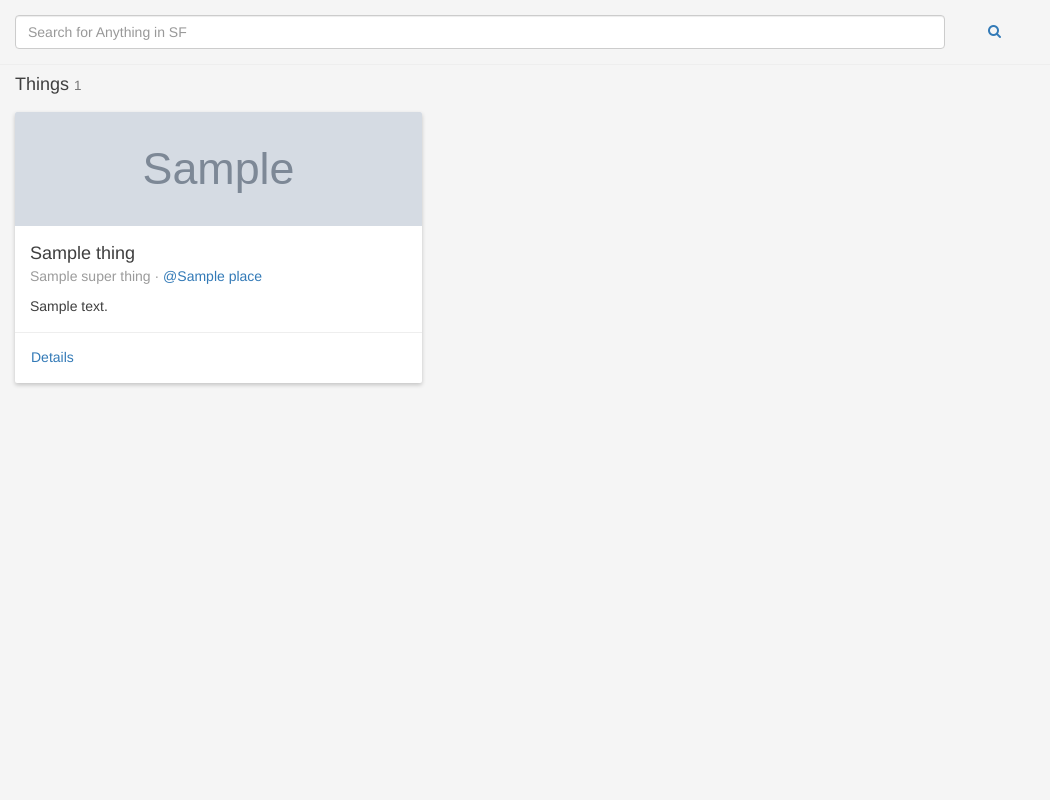
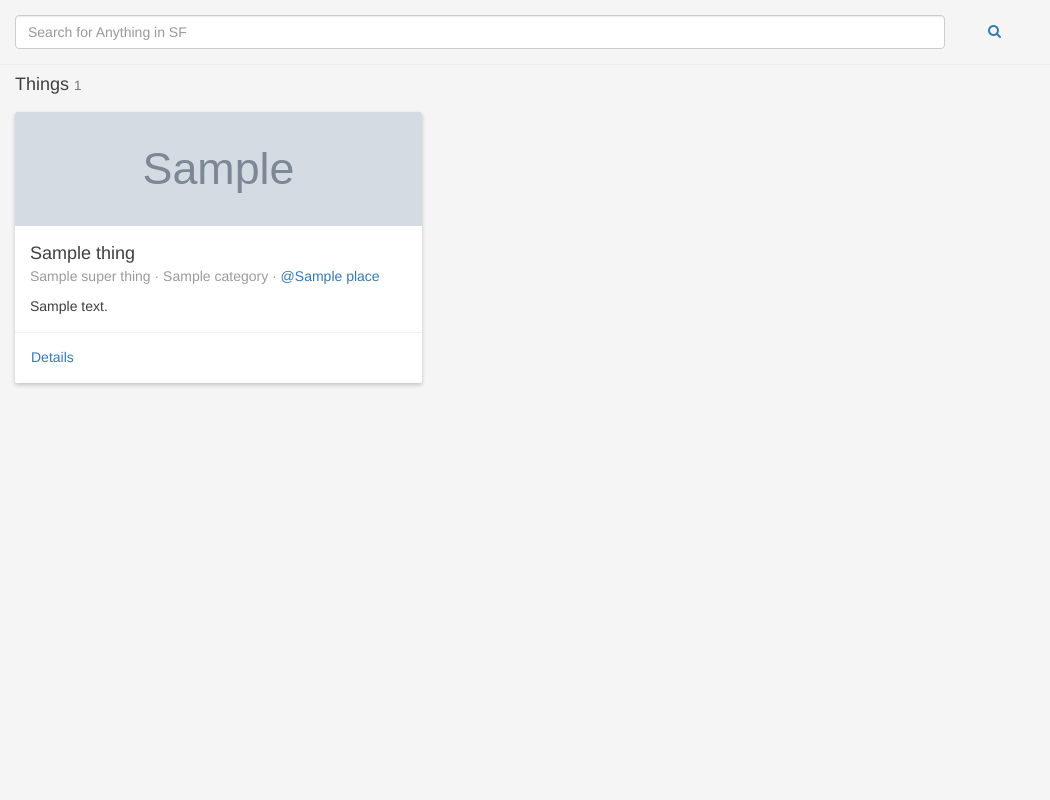
Before and after one commit to mapcat-io/_heroku-nearme, a Node project: template templates/views/search.hbs in a window 1280 px wide. Shown: the whole page, without its empty margins (0-1050 px from the left). Run offline with Node 20 templates, Linux system fonts and the light colour scheme; the template is opened without the code that fills it: most values are stand-ins (such as "Sample title", 1, 10 or a date in 2020); grey boxes marked "Sample" are stand-in pictures; some libraries are stand-ins or nearby versions.

Commit message:
added google product categories to view and api and mapped relationship in CMS

```diff
--- a/models/GoogleProduct.js
+++ b/models/GoogleProduct.js
@@ -12,5 +12,7 @@ GoogleProduct.add({
     parents: { type: Types.Relationship, ref: 'GoogleProduct', many: true }
 });
 
+GoogleProduct.relationship({ path: 'things', ref: 'Thing', refPath: 'category' });
+
 GoogleProduct.defaultColumns = 'title, slug|20%'
 GoogleProduct.register();
--- a/routes/api/thing.js
+++ b/routes/api/thing.js
@@ -7,5 +7,5 @@ exports = module.exports = function(req, res) {
     Thing.model.findById(req.params.id, function (err, thing) {
       if (err) throw err;
       res.json({thing: thing});
-    }).populate('superThing place');
+    }).populate('category superThing place');
 }
--- a/routes/api/things.js
+++ b/routes/api/things.js
@@ -9,5 +9,5 @@ exports = module.exports = function(req, res) {
       if (err) throw err;
       // all the things
       res.json({things: things});
-    }).populate('superThing place');
+    }).populate('category superThing place');
 }
--- a/routes/views/search.js
+++ b/routes/views/search.js
@@ -11,5 +11,5 @@ exports = module.exports = function(req, res) {
       if (err) throw err;
       // all the things
       res.render('search', {layout: 'main', title: "Things", user: req.user , q: q, things: things});
-    }).populate('superThing place');
+    }).populate('category superThing place');
 }
--- a/templates/views/partials/result_item.hbs
+++ b/templates/views/partials/result_item.hbs
@@ -19,6 +19,11 @@
       <p class="subheader">
         {{#if this.superThing.title}}
           <span>{{this.superThing.title}}</span>
+        {{/if}}
+        {{#if this.category}}
+          {{#each this.category}}
+            <span>{{this.title}}</span>
+          {{/each}}
         {{/if}}
         {{#if this.place}}
           {{#each this.place}}
```
